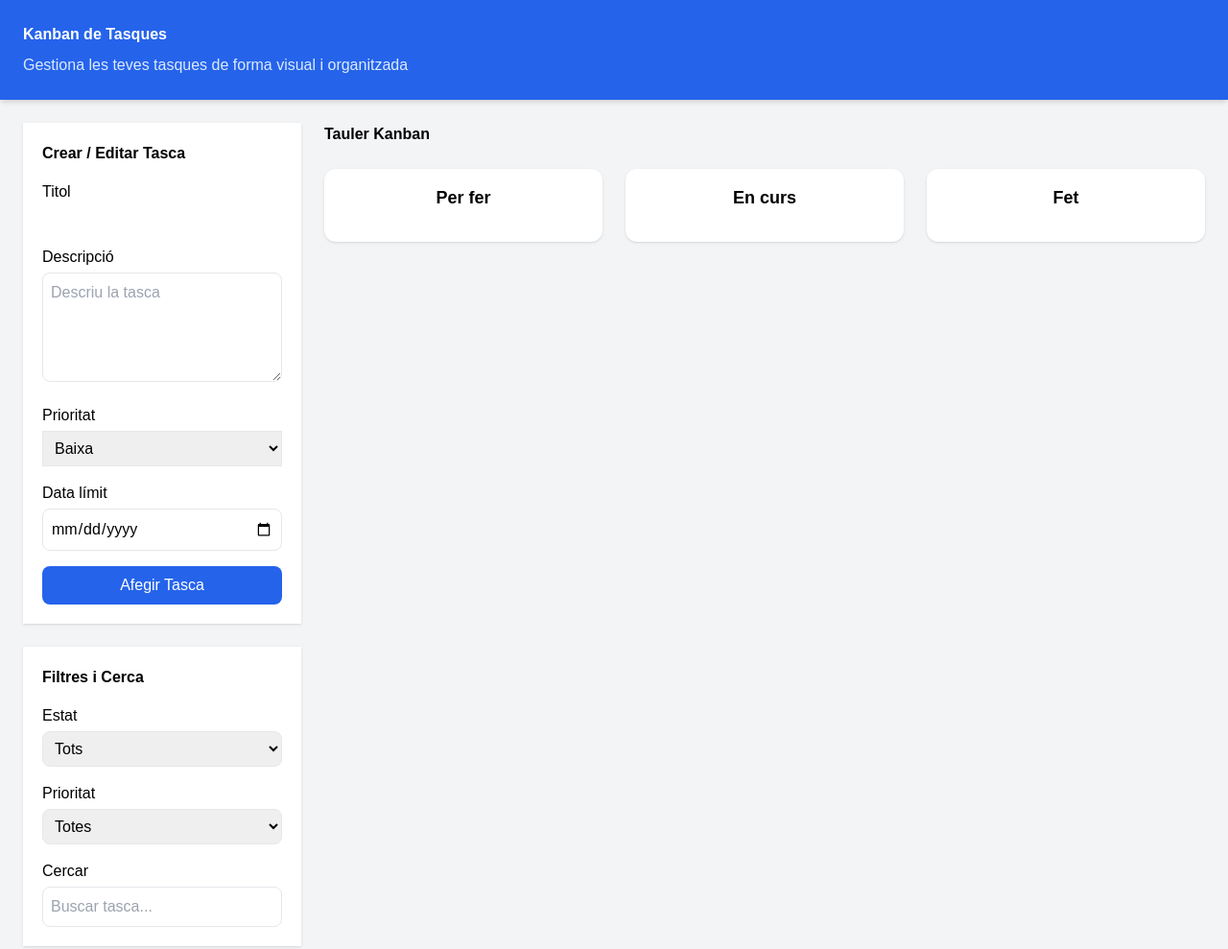
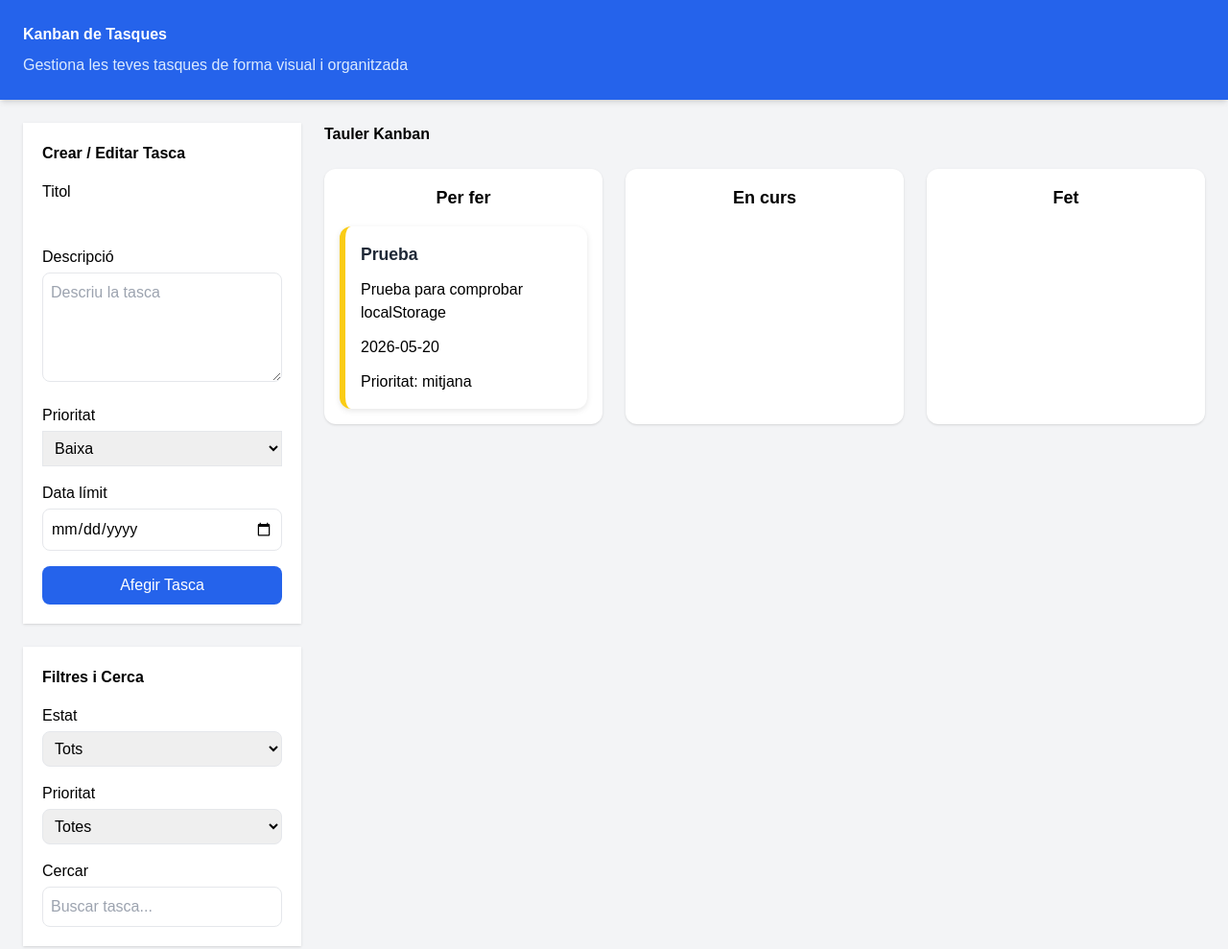
Before and after one commit to AlbertoOS23/kanban-tasques, a plain HTML site: page index.html in a window 1280 px wide. Shown: the top 989 px of the page at 96% size. Drawn offline with nearby package versions, Linux system fonts and the light colour scheme.

Commit message:
Crear tasca y estilos de las tarjetas funcional

```diff
--- a/css/styles.css
+++ b/css/styles.css
@@ -10,3 +10,34 @@
 body {
     font-family: Arial, sans-serif;
 }
+
+/* ESTILO TARJETAS */
+
+.targeta-tasca {
+    background-color: white;
+    border-radius: 12px;
+    padding: 1rem;
+    box-shadow: 0 2px 6px rgba(0,0,0,0.1);
+
+    display: flex;
+    flex-direction: column;
+    gap: 0.75rem;
+
+    border-left: 6px solid transparent;
+}
+.titol-tasca {
+    font-size: 1.1rem;
+    font-weight: bold;
+    color: #1f2937;
+}
+.prioritat-alta {
+    border-left-color: #ef4444;
+}
+
+.prioritat-mitjana {
+    border-left-color: #facc15;
+}
+
+.prioritat-baixa {
+    border-left-color: #22c55e;
+}
--- a/js/script.js
+++ b/js/script.js
@@ -52,6 +52,92 @@ function pruebaApp() {
     } else {
         console.log("Tareas", tasques)
     }
+
+    renderTauler();
+}
+
+/* elementos del DOM con los que trabajaremos */
+
+const formulariTasca = document.getElementById("formulari-tasca");
+const idTasca = document.getElementById("tasca-id")
+const tascaTitol = document.getElementById("titol")
+const tascaDescripcio = document.getElementById("descripcio")
+const tascaPrioritat = document.getElementById("prioritat")
+const tascaDataVenciment = document.getElementById("data-venciment")
+const botonGuardar = document.getElementById("btn-guardar")
+const columnaPerfer = document.getElementById("tasques-perFer");
+const columnaEncurs = document.getElementById("tasques-enCurs");
+const columnaFet = document.getElementById("tasques-fet");
+
+/* Función que gestiona el Formulario */
+
+function gestionarFormulari(event) {
+    event.preventDefault();
+
+    const titol = tascaTitol.value.trim();
+    const descripcio = tascaDescripcio.value.trim();
+    const prioritat = tascaPrioritat.value;
+    const dataVenciment = tascaDataVenciment.value;
+
+    if (titol === "") {
+        alert("El titol és obligatori");
+        return
+    }
+
+    const novaTasca = crearTasca(titol, descripcio, prioritat, dataVenciment);
+
+    tasques.push(novaTasca);
+    guardarTasques();
+    formulariTasca.reset();
+    renderTauler();
+}
+formulariTasca.addEventListener("submit", gestionarFormulari);
+
+/* Función que crea una targeta para añadirla al HTML */
+
+function crearTargetaTasca(tasca) {
+    const targeta = document.createElement("article");
+    targeta.classList.add("targeta-tasca");
+    const tascaTitol = document.createElement("h4");
+    tascaTitol.classList.add("titol-tasca");
+    tascaTitol.textContent = tasca.titol;
+    const tascaDescripcio = document.createElement("p");
+    tascaDescripcio.textContent = tasca.descripcio;
+    const dataTasca = document.createElement("p");
+    dataTasca.textContent = tasca.dataVenciment;
+    const tascaPrioritat = document.createElement("p");
+    tascaPrioritat.textContent = "Prioritat: " + tasca.prioritat;
+    if (tasca.prioritat === "alta") {
+        targeta.classList.add("prioritat-alta");
+    } else if ( tasca.prioritat === "mitjana") {
+        targeta.classList.add("prioritat-mitjana");
+    } else {
+        targeta.classList.add("prioritat-baixa");
+    }
+    targeta.appendChild(tascaTitol);
+    targeta.appendChild(tascaDescripcio);
+    targeta.appendChild(dataTasca);
+    targeta.appendChild(tascaPrioritat);
+    return targeta;
+
+}
+/* Función que escribe en las columnas las tareas que coinciden */
+
+function renderTauler(){
+    columnaEncurs.innerHTML = "";
+    columnaPerfer.innerHTML = "";
+    columnaFet.innerHTML= "";
+    tasques.forEach(tasca => {
+        let targetaTasca = crearTargetaTasca(tasca)
+        if (tasca.estat === "perFer") {
+            columnaPerfer.appendChild(targetaTasca)
+        } else if (tasca.estat === "enCurs") {
+            columnaEncurs.appendChild(targetaTasca)
+        } else {
+            columnaFet.appendChild(targetaTasca);
+        }
+    })
+
 }
 
 pruebaApp();
```
